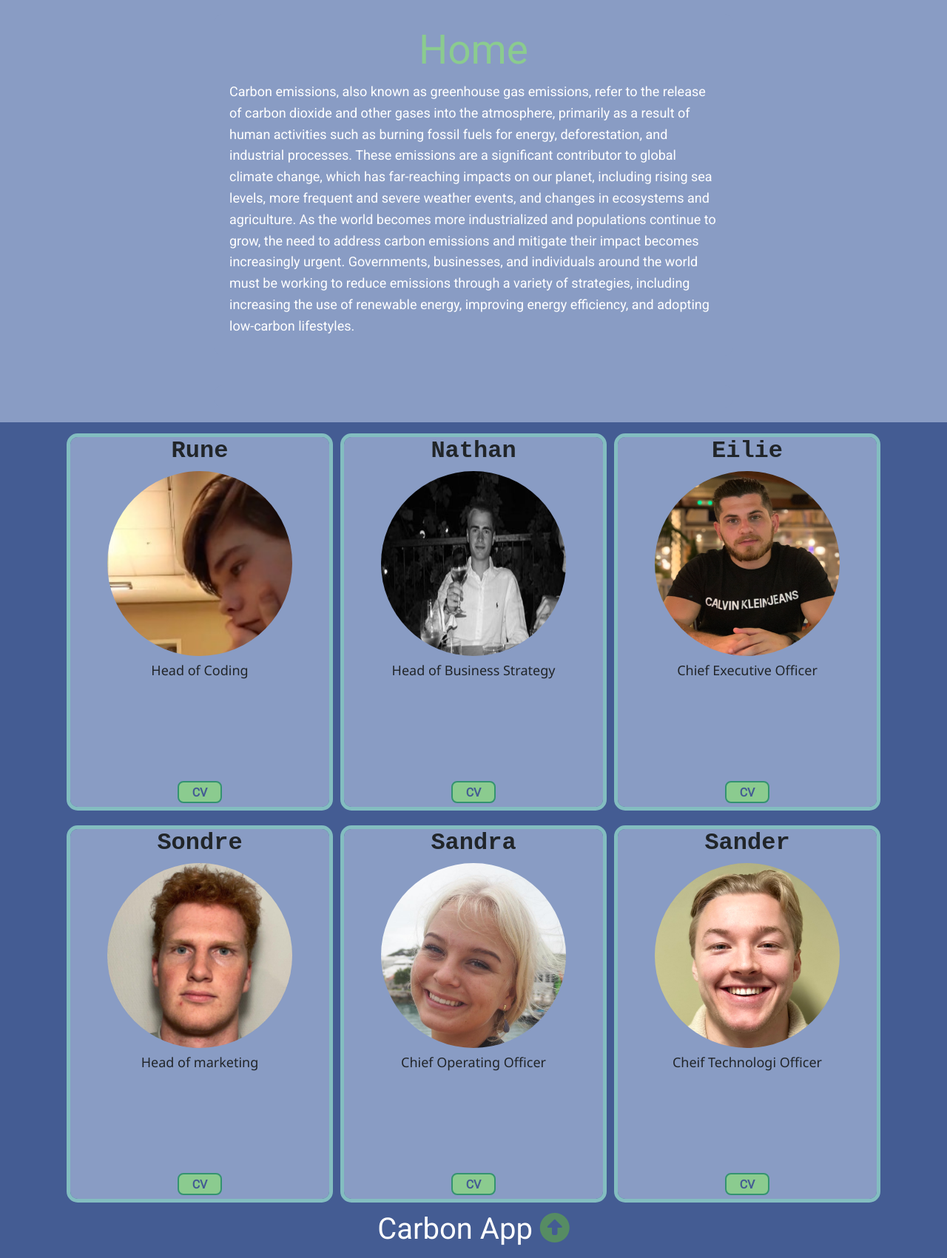
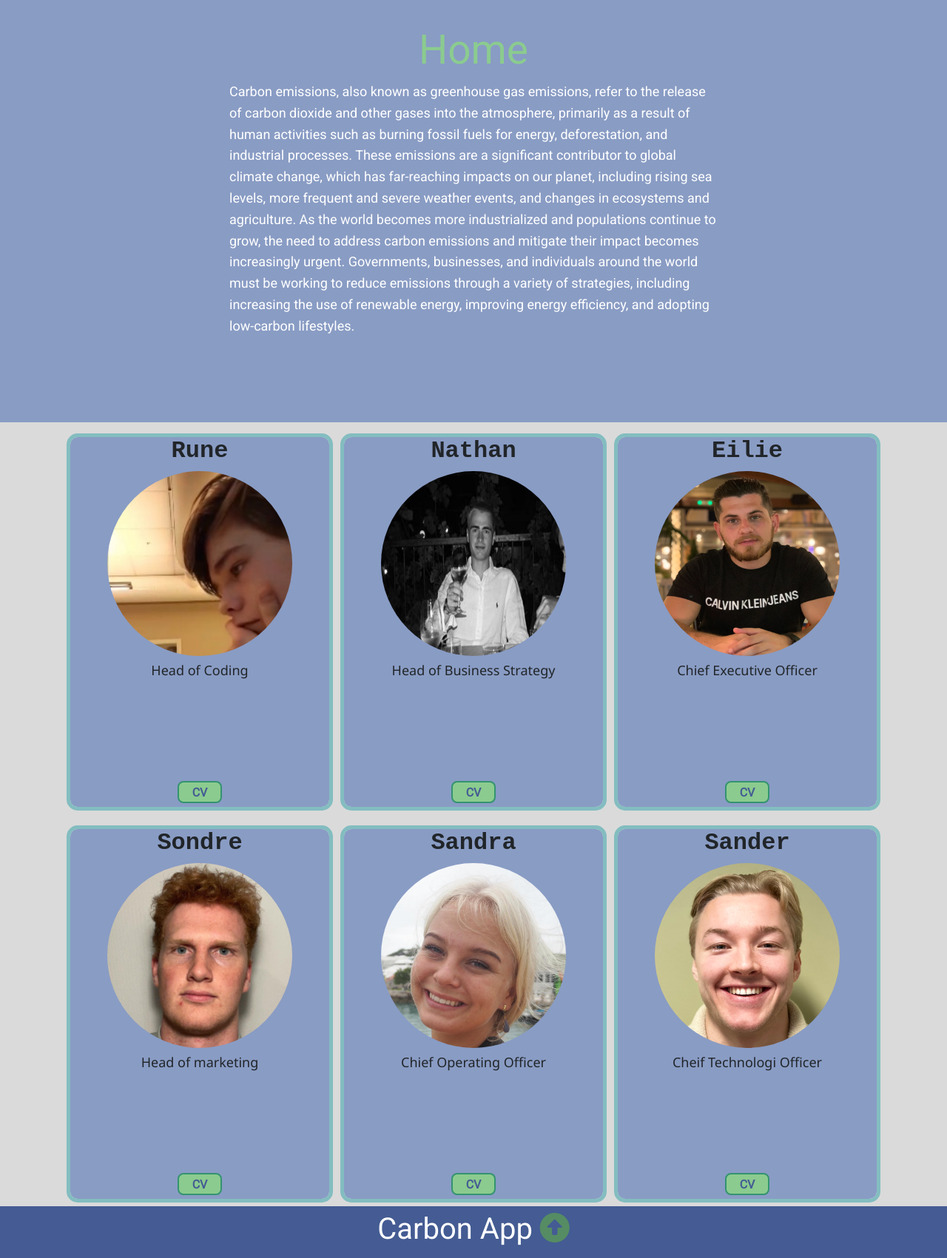
Before and after one commit to sandrathereseb/carbon_app_2023, a Flask app: page / in a window 1280 px wide. Shown: the part 304-2005 px from the top of the page at 74% size. Run offline with Flask 2, Linux system fonts and the light colour scheme; some libraries are stand-ins or nearby versions.

Commit message:
Update layout.css

```diff
--- a/capp/static/cssFiles/layout.css
+++ b/capp/static/cssFiles/layout.css
@@ -11,7 +11,7 @@ Navbar (a menu): white
 /* Global attributes */
 body {
   font-family: 'Roboto', sans-serif;
-  background-color: #445c93;
+  background-color: #DADADA;
   line-height: 1.6;
 
 }
```
